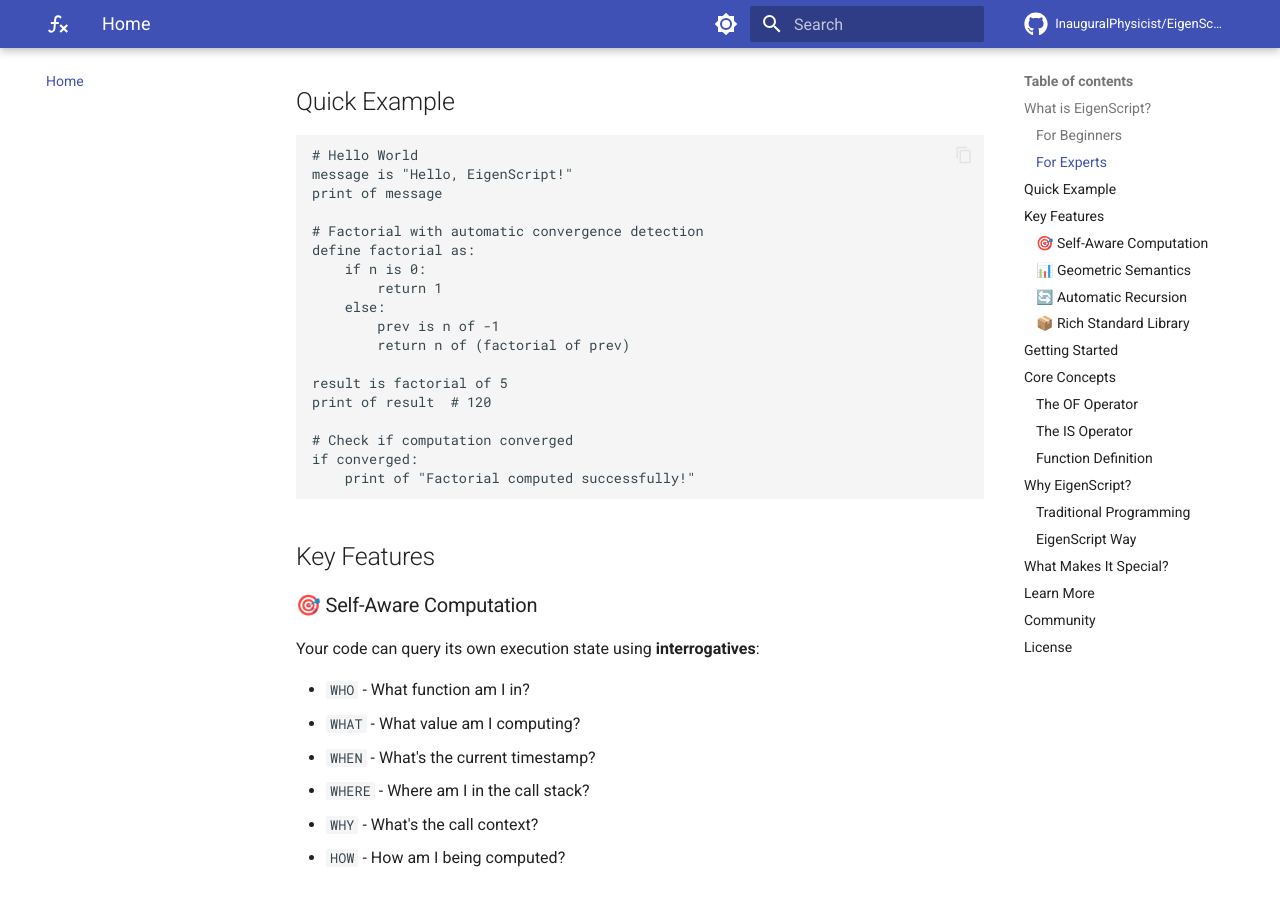
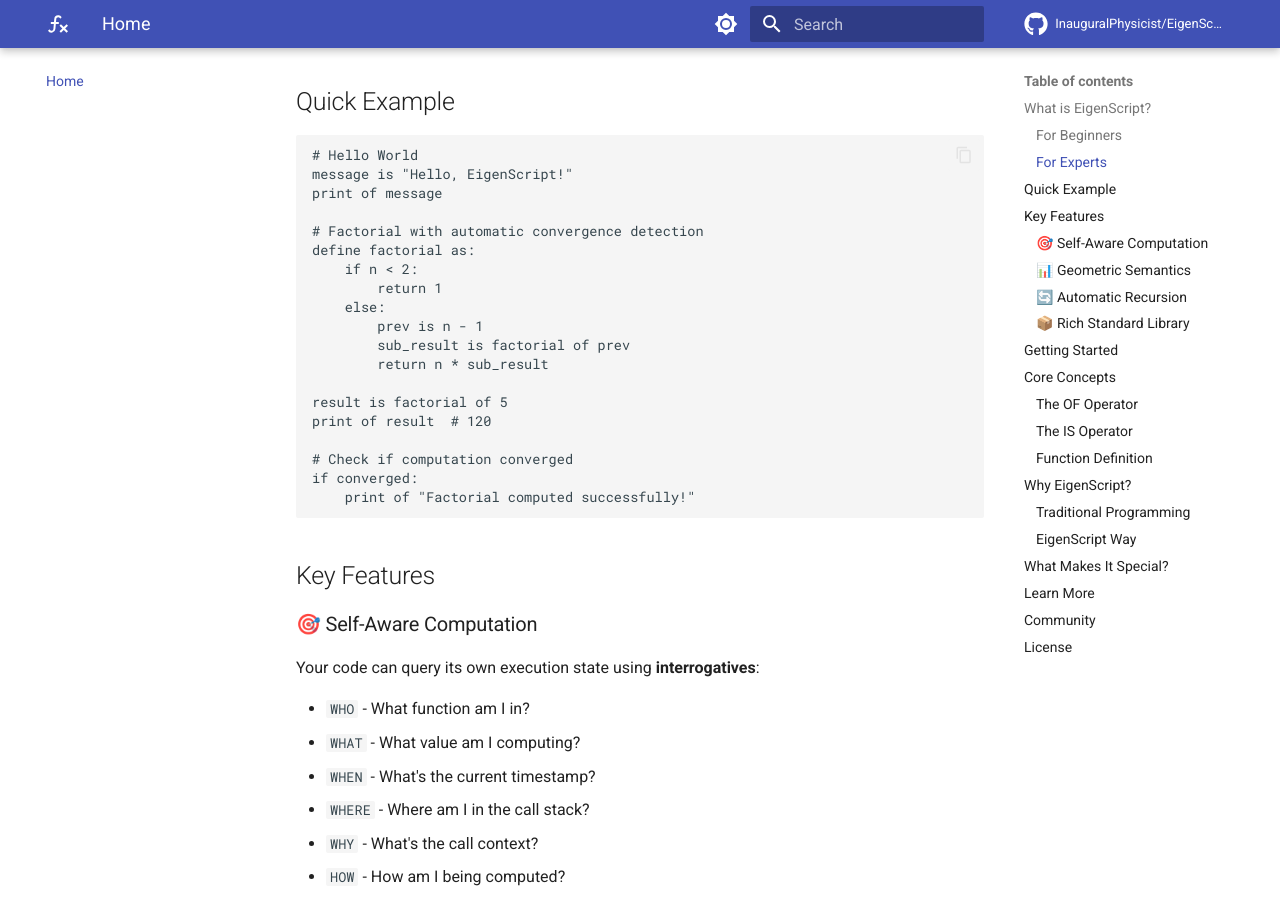
Before and after one commit to InauguralPhysicist/EigenScript, an MkDocs documentation site: the page built from docs/index.md, in a window 1280 px wide and 900 px high, scrolled down 918 px. Built offline with MkDocs 1.6.1 and Material for MkDocs 9.7.7, drawn with Linux system fonts in a browser that asks for light colours; comment, search, counter and statistics services are not loaded; the version menu is left out; some of the changed text lies outside the part shown.

Commit message:
Update documentation to match implementation
Co-authored-by: InauguralPhysicist <217690737+InauguralPhysicist@users.noreply.github.com>

````diff
--- a/docs/index.md
+++ b/docs/index.md
@@ -41,11 +41,12 @@ print of message
 
 # Factorial with automatic convergence detection
 define factorial as:
-    if n is 0:
+    if n < 2:
         return 1
     else:
-        prev is n of -1
-        return n of (factorial of prev)
+        prev is n - 1
+        sub_result is factorial of prev
+        return n * sub_result
 
 result is factorial of 5
 print of result  # 120
@@ -159,10 +160,11 @@ def factorial(n):
 ```eigenscript
 # You write this
 define factorial as:
-    if n is 0:
+    if n < 2:
         return 1
-    prev is n of -1
-    return n of (factorial of prev)
+    prev is n - 1
+    sub_result is factorial of prev
+        return n * sub_result
 
 # The language handles:
 # - Automatic convergence detection
````
Also changed, not shown: README.md (+31 -3 lines), docs/quickstart.md (+5 -4 lines), docs/roadmap.md (+1 -1 lines), docs/specification.md (+4 -3 lines).
